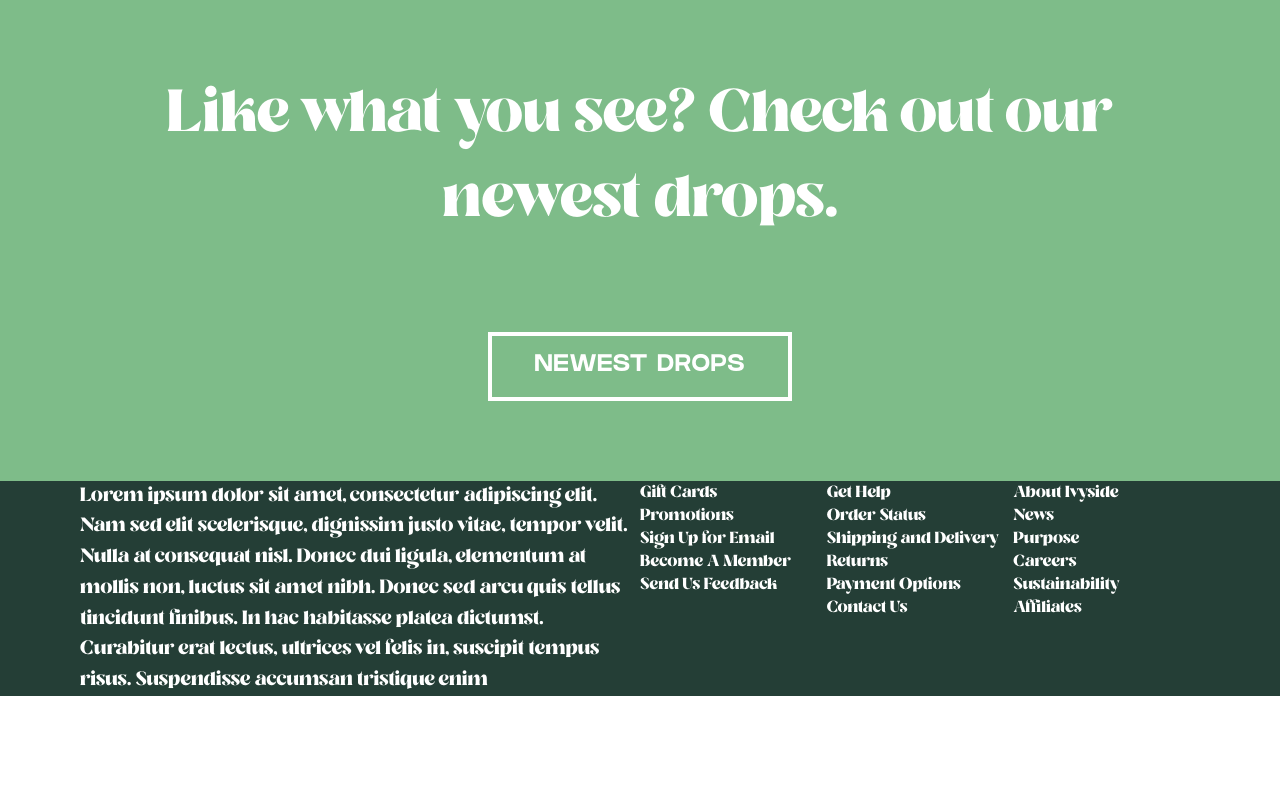
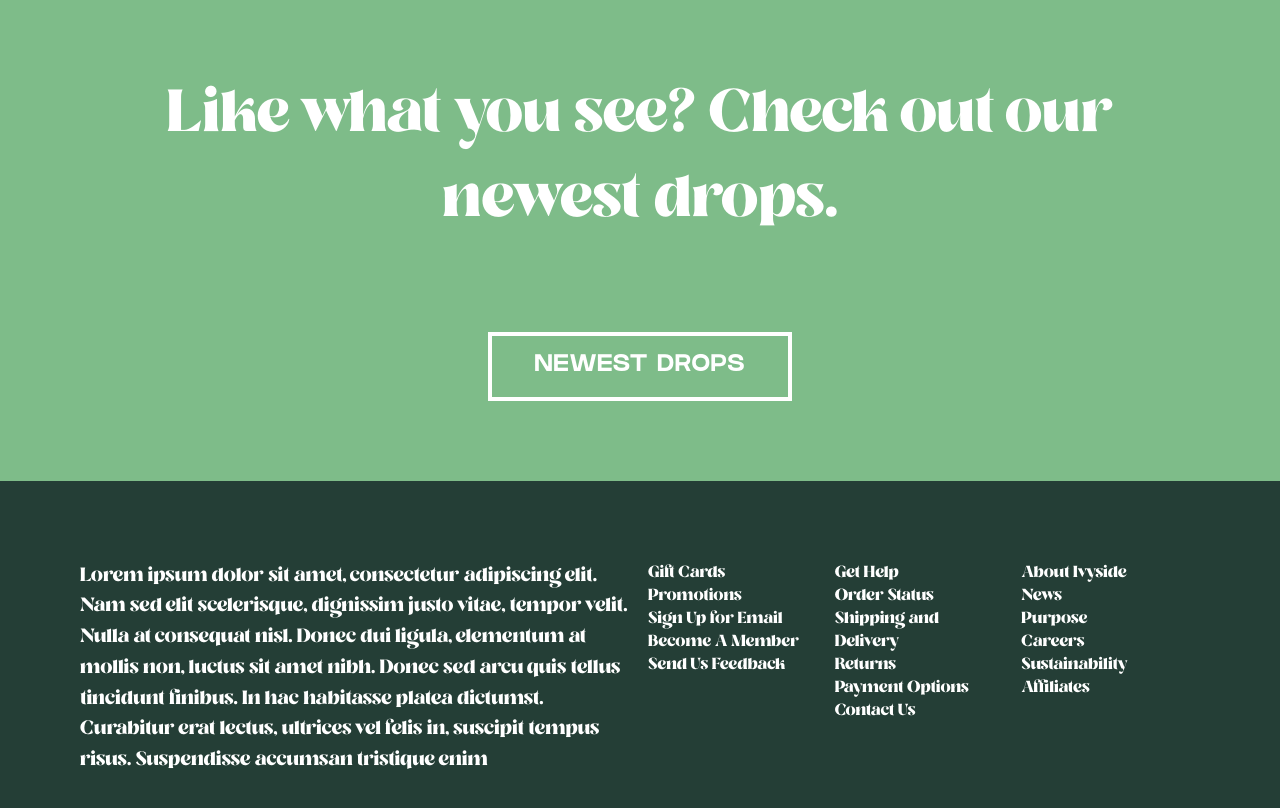
Before and after one commit to samwarnerr/ivysidewebsite, a plain HTML site: page index.html in a window 1280 px wide. Shown: the part 2918-3726 px from the top of the page. Before the commit the page ends 3614 px from the top, so only its background shows below. Drawn offline with Linux system fonts and the light colour scheme.

Commit message:
Update styles.css

```diff
--- a/css/styles.css
+++ b/css/styles.css
@@ -46,16 +46,43 @@ footer::after{
 =================== */
 
 [class^=col-]{
+    width: 100%;
+    margin-top: 1em;
+}
+
+[class^=col-]:first-child{
+    margin-top: 0;
+}
+
+.col-1{
+    width: 33.333334%;
     float: left;
 }
 
-.col-3{
-    width:50%;
+@media (min-width:40rem){
+    [class^=col-]{
+    float: left;
+    padding: 0 .5em;
+    margin-top: 0;
+    }
+
+    [class^=col-]:first-child{
+        padding-left: 0;
+    }
+
+    [class^=col-]:last-child{
+        padding-right: 0;
+    }
+
+    .col-3{
+        width:50%;
+    }
+
+    .col-1{
+        width:16.6666%;
+    }
 }
 
-.col-1{
-    width:16.6666%;
-}
 
 /* typography
 =================== */
@@ -412,4 +439,5 @@ footer{
     background: #243e36;
     color: #FFF;
     text-align: left;
+    padding: 5em 0;
 }
```
